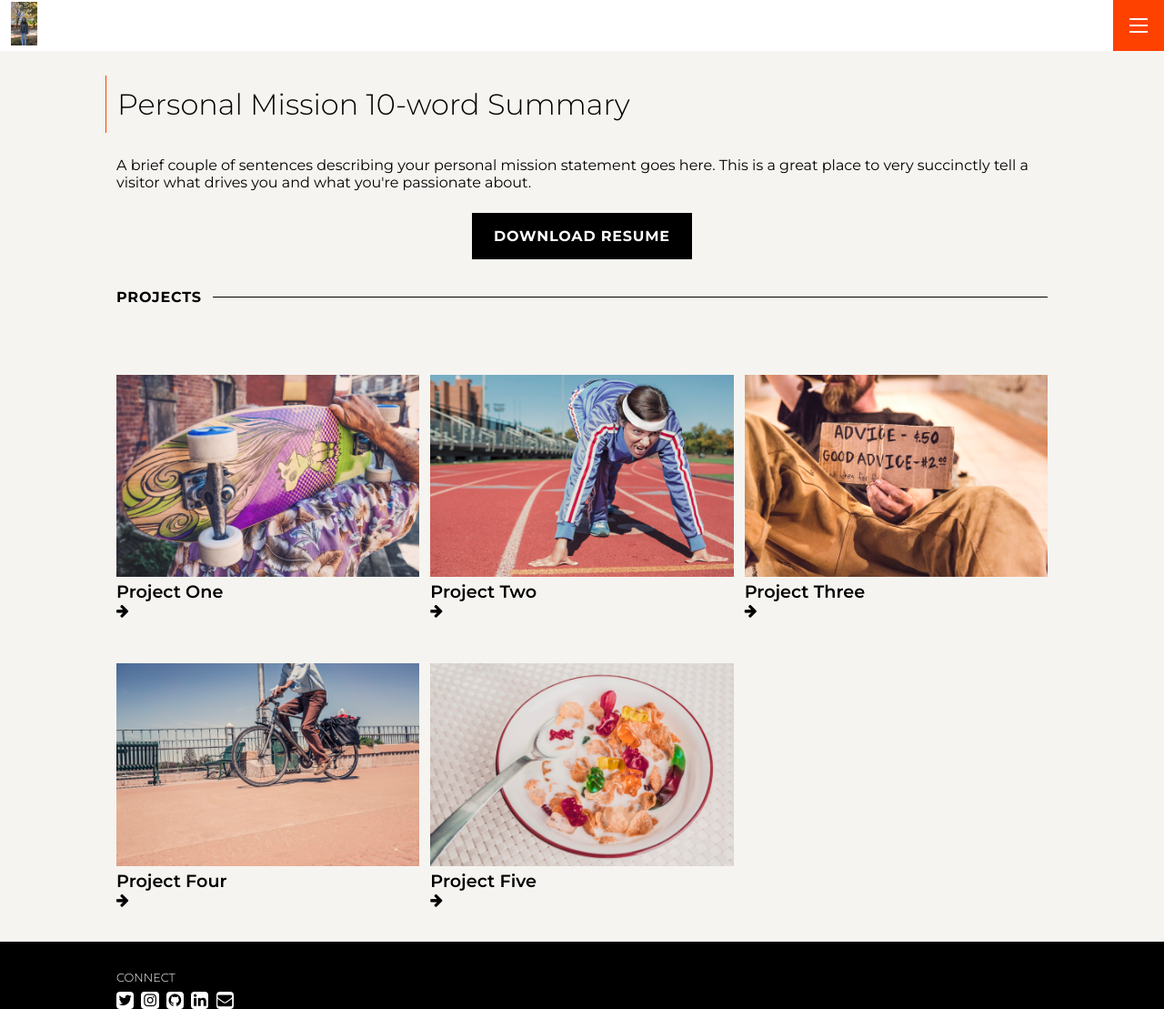
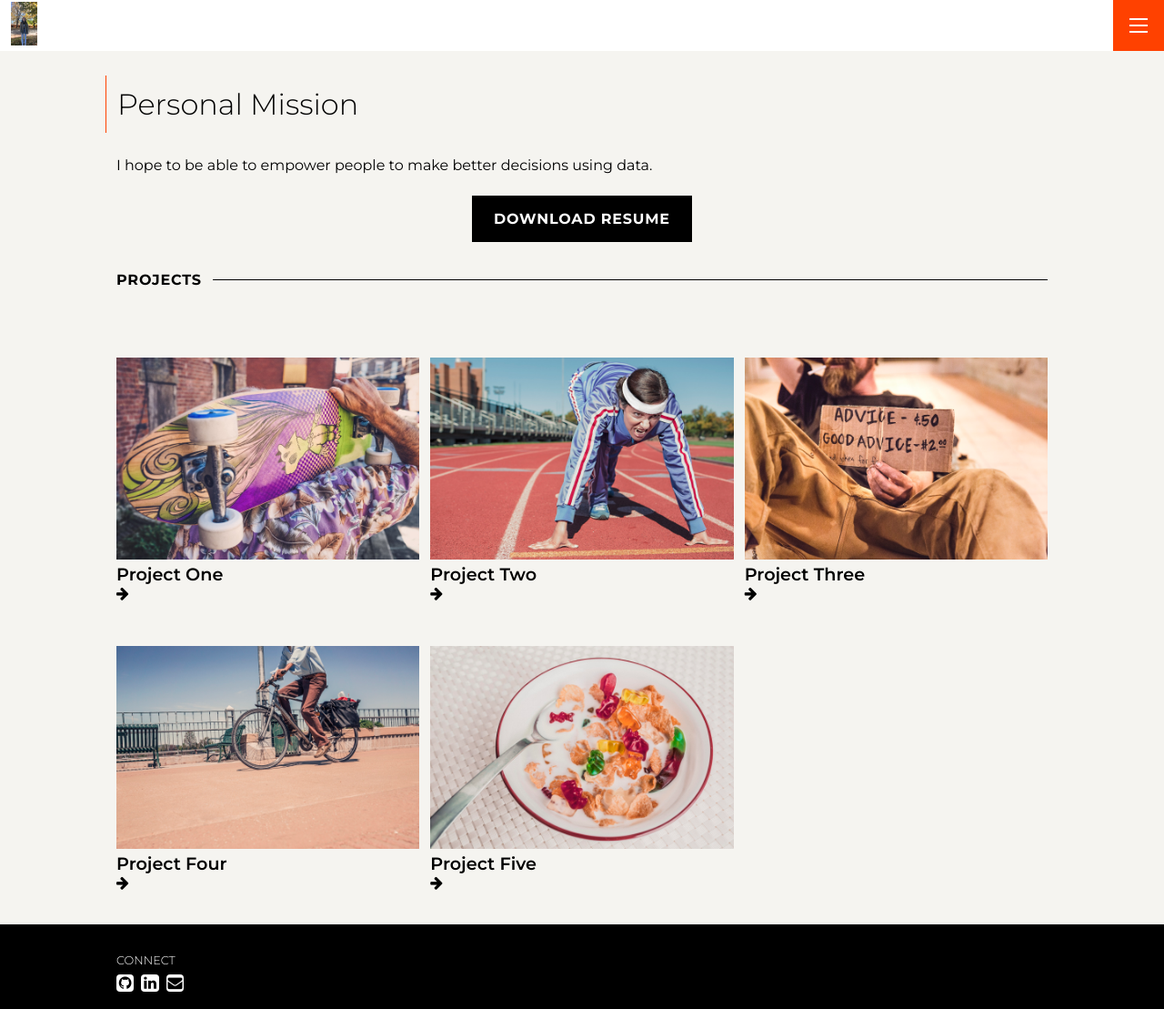
Before and after one commit to laivlys/portfolio, a Jekyll site: the page built from index.md, in a window 1280 px wide and 1109 px high. Shown: the whole window at 91% size. Built offline with Jekyll 4.4.1, drawn with Linux system fonts in a browser that asks for light colours.

Commit message:
Update settings.yml

```diff
--- a/_data/settings.yml
+++ b/_data/settings.yml
@@ -7,11 +7,9 @@ logo: '/assets/img/Fall.jpg'
 # A brief introduction or mission statement that appears at the top of the
 # portfolio home page, above the project list. If you don't want one of the
 # intro_title or intro_text to show up, just set the appropriate value to null.
-intro_title: Personal Mission 10-word Summary
+intro_title: Personal Mission
 intro_text: |
-  A brief couple of sentences describing your personal mission statement goes
-  here. This is a great place to very succinctly tell a visitor what drives you
-  and what you're passionate about.
+  I hope to be able to empower people to make better decisions using data.
 
 # The link that is used for the resume button, below the intro text on the
 # portfolio home page. This link will also be used in the drop down menu. If
@@ -23,7 +21,6 @@ resume_link_title: Download Resume
 # link, if given).
 menu:
 - {name: 'Projects', url: ' '}
-- {name: 'Blog',     url: 'blog'}
 - {name: 'About',    url: 'about'}
 - {name: 'Contact',  url: 'contact'}
 
@@ -32,11 +29,9 @@ menu:
 
 social_label: Connect
 social:
-- {icon: 'twitter',   link: 'https://twitter.com/paululele'}
-- {icon: 'instagram', link: 'https://instagram.com/paululele'}
-- {icon: 'github',    link: 'https://github.com/lenpaul'}
-- {icon: 'linkedin',  link: 'https://linkedin.com/in/lenpaul'}
-- {icon: 'envelope',  link: 'mailto:mailto:l.nguyen.paul@gmail.com'}
+- {icon: 'github',    link: 'https://github.com/laivlys'}
+- {icon: 'linkedin',  link: 'https://www.linkedin.com/in/sylvia-lam-zining/'}
+- {icon: 'envelope',  link: 'lamsylviazining@gmail.com'}
 
 # social network icons available: 'twitter' / 'facebook' / 'github' / 'pinterest' 'google-plus' / 'linkedin' / 'youtube' / 'instagram' / 'dribbble' / 'behance' / 'soundcloud' / 'vine'
 
```
